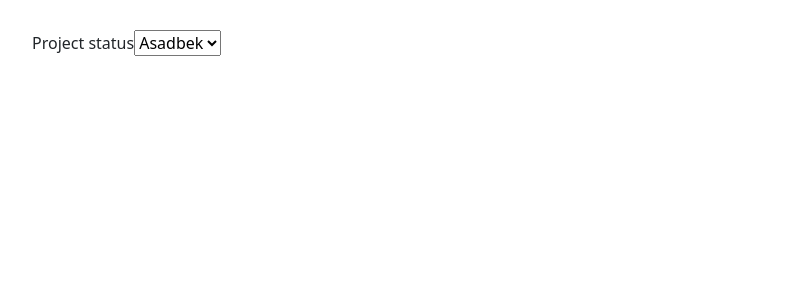
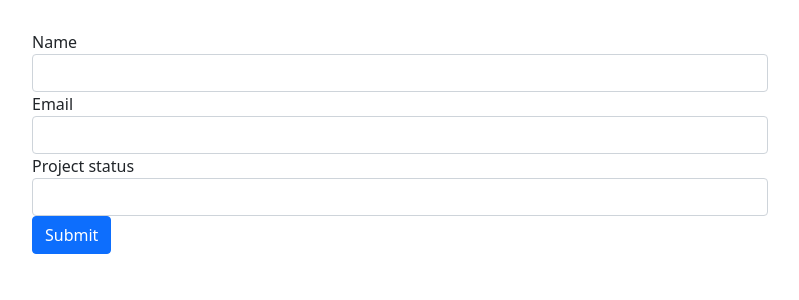
Before and after one commit to raimovasad/angular_course, an Angular app in the folder my-first-app/: page / in a window 1280 px wide. Shown: the top 300 px of the page, without its empty margins (50-849 px from the left). Built offline with nearby package versions, Linux system fonts and the light colour scheme.

Commit message:
feat: task done

```diff
--- a/my-first-app/src/app/app.component.html
+++ b/my-first-app/src/app/app.component.html
@@ -2,10 +2,28 @@
 <div class="container">
   <div class="row">
     <div class="col-xs-12 col-sm-10 col-md-8 col-sm-offset-1 col-md-offset-2">
-      <label for="">Project status</label>
-      <select name="Project Status" id="">
-        <option value="">Asadbek</option>
-      </select>
+      <form [formGroup]="signUpForm" (ngSubmit)="onSubmit()">
+        <div class="form-group">
+          <label for="name">Name</label>
+          <input type="text" name="name" id="name" class="form-control" formControlName="name">
+          <span *ngIf="!signUpForm.get('name').valid && signUpForm.get('name').touched">
+            <span class="help-block" *ngIf="signUpForm.get('name').errors['nameIsForbidden']">This name is not acceptable!</span>
+            <span class="help-block" *ngIf="signUpForm.get('name').errors['required']">Please enter name!</span>
+          </span>
+        </div>
+        <div class="form-group">
+         <label for="mail">Email</label>
+         <input type="email" name="email" id="mail" class="form-control"  formControlName="email">
+        </div>
+        <div class="form-group">
+           <label for="status">Project status</label>
+           <select name="status" id="status" class="form-control" formControlName="status">
+             <option *ngFor="let status of projectStatus" value="{{status}}">{{status}}</option>
+           </select>
+        </div>
+
+        <button class="btn btn-primary" type="submit">Submit</button>
+      </form>
     </div>
   </div>
 </div>
--- a/my-first-app/src/app/app.component.ts
+++ b/my-first-app/src/app/app.component.ts
@@ -1,4 +1,6 @@
 import { Component, OnInit } from '@angular/core';
+import { AbstractControl, FormControl, FormGroup, ValidationErrors, Validators } from '@angular/forms';
+import { Observable } from 'rxjs';
 
 @Component({
   selector: 'app-root',
@@ -6,12 +8,30 @@ import { Component, OnInit } from '@angular/core';
   styleUrls: ['./app.component.scss']
 })
 export class AppComponent implements OnInit {
-
+  signUpForm:FormGroup;
+  projectStatus = ['Stable', 'Critical', 'Finished'];
 
   ngOnInit(): void {
+    this.signUpForm = new FormGroup({
+      'name': new FormControl(null,Validators.required, this.validName),
+      'email': new FormControl(null, [Validators.required,Validators.email]),
+      'status': new FormControl(null,Validators.required)
+    })
+  }
 
+  onSubmit(){
+    console.log(this.signUpForm.value);
+  }
+
+  validName(control: AbstractControl):Promise<ValidationErrors | null> | Observable<ValidationErrors | null> {
+    const promise = new Promise((res,rej)=>{
+      if(control.value == 'Test') {
+        res({'nameIsForbidden':true});
+      }
+      res(null)
+    })
+    return promise
   }
 
 
-
 }
--- a/my-first-app/src/app/app.module.ts
+++ b/my-first-app/src/app/app.module.ts
@@ -1,6 +1,5 @@
 import { BrowserModule } from '@angular/platform-browser';
 import { NgModule } from '@angular/core';
-import {HttpClientModule} from '@angular/common/http';
 import { AppComponent } from './app.component';
 import { ReactiveFormsModule } from '@angular/forms';
 
@@ -10,7 +9,6 @@ import { ReactiveFormsModule } from '@angular/forms';
   ],
   imports: [
     BrowserModule,
-    HttpClientModule,
     ReactiveFormsModule
   ],
   providers: [],
--- a/my-first-app/src/app/home/home.component.html
+++ /dev/null
@@ -1 +0,0 @@
-<h3>Yay, I'm home!</h3>
--- a/my-first-app/src/app/user/user.component.html
+++ /dev/null
@@ -1,3 +0,0 @@
-<p>User with <strong>ID {{ id }}</strong> was loaded</p>
-
-<button class="btn btn-primary" (click)="onActivate()">Activate</button>
```
Also changed, not shown: my-first-app/src/app/home/home.component.ts (deleted, +0 -46 lines), my-first-app/src/app/user.service.ts (deleted, +0 -9 lines), my-first-app/src/app/user/user.component.ts (deleted, +0 -31 lines), my-first-app/src/app/home/home.component.scss (deleted), my-first-app/src/app/user/user.component.scss (deleted).
